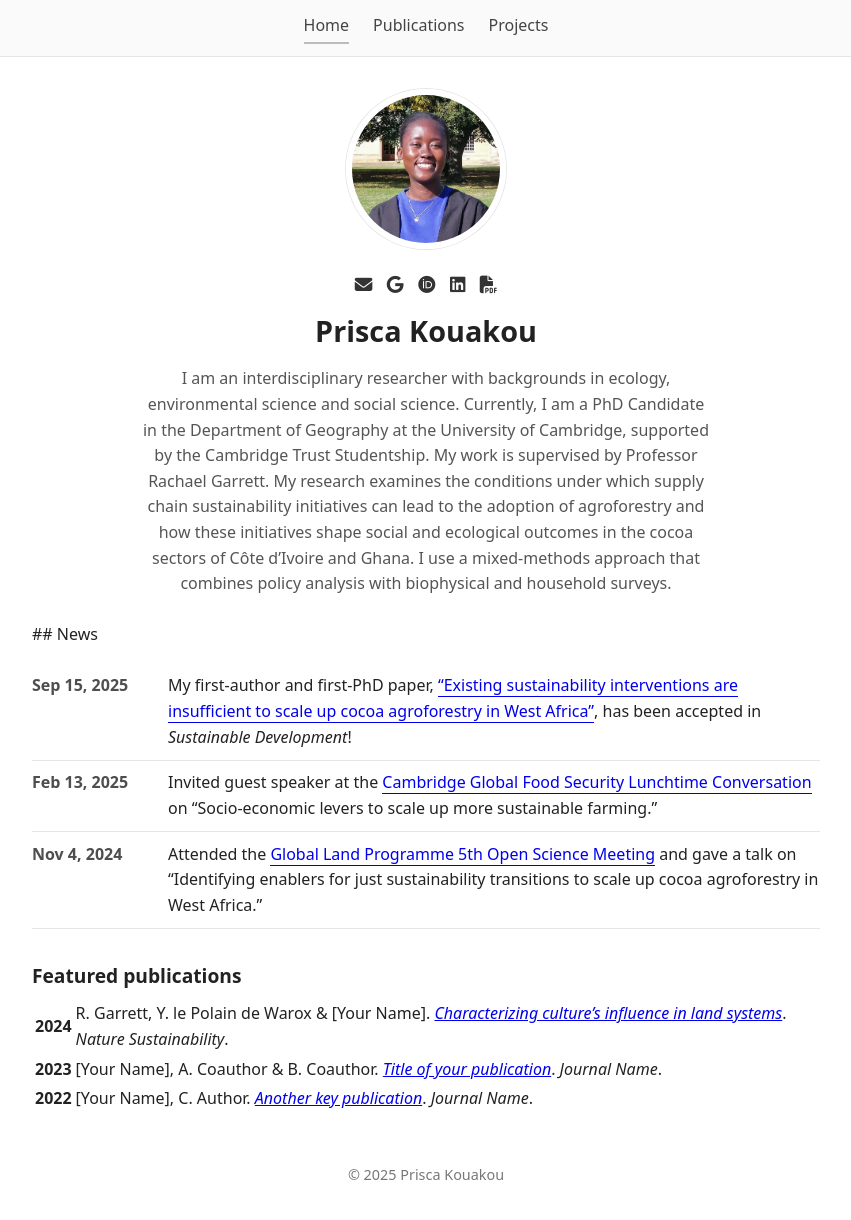
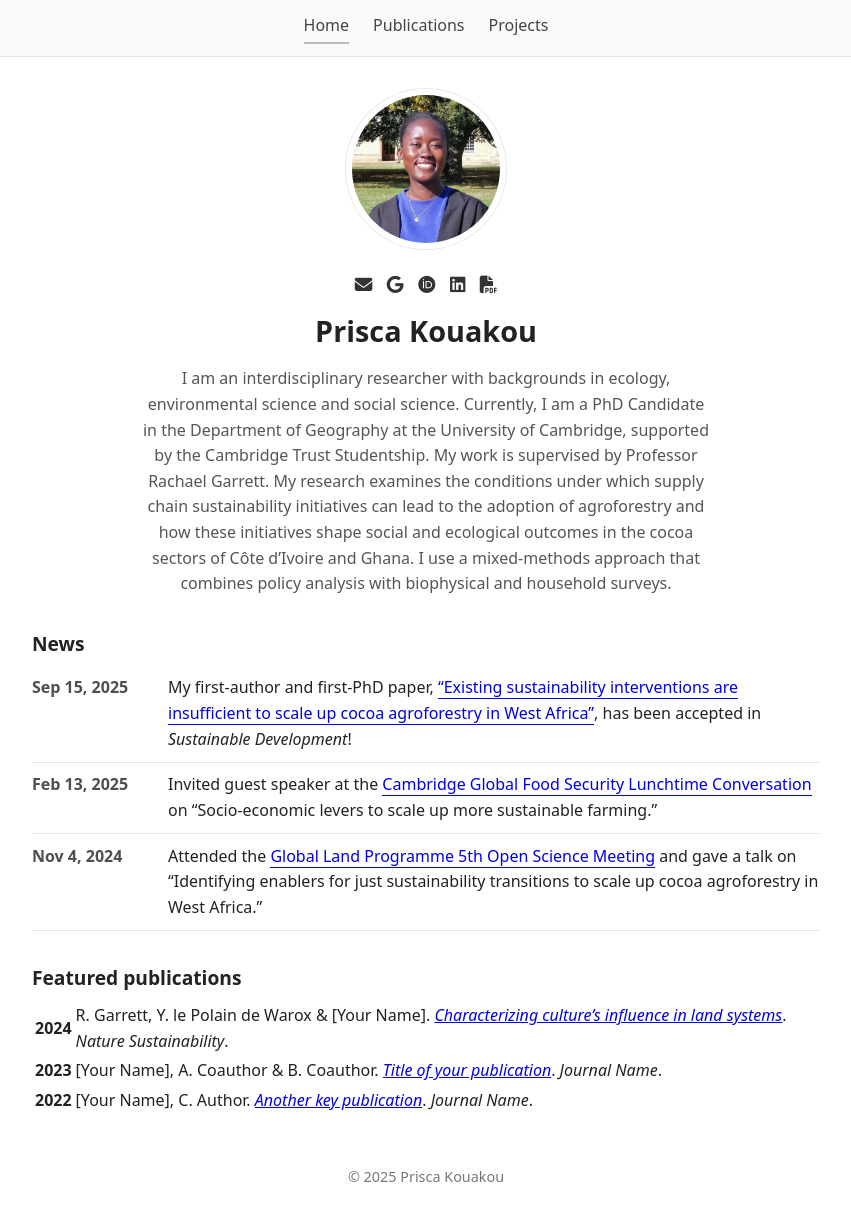
Before and after one commit to priscakmkouakou/priscakmkouakou.github.io, a Jekyll site: the page built from index.md, in a window 1280 px wide. Shown: the whole page, without its empty margins (214-1065 px from the left). Built offline with Jekyll 4.4.1, drawn with Linux system fonts in a browser that asks for light colours.

Commit message:
Update index.md

```diff
--- a/index.md
+++ b/index.md
@@ -18,7 +18,8 @@ layout: default
   </p>
 </div>
 
-  ## News
+<div class="section">
+  <h2>News</h2>
 
 <style>
   /* --- News list styling --- */
```
